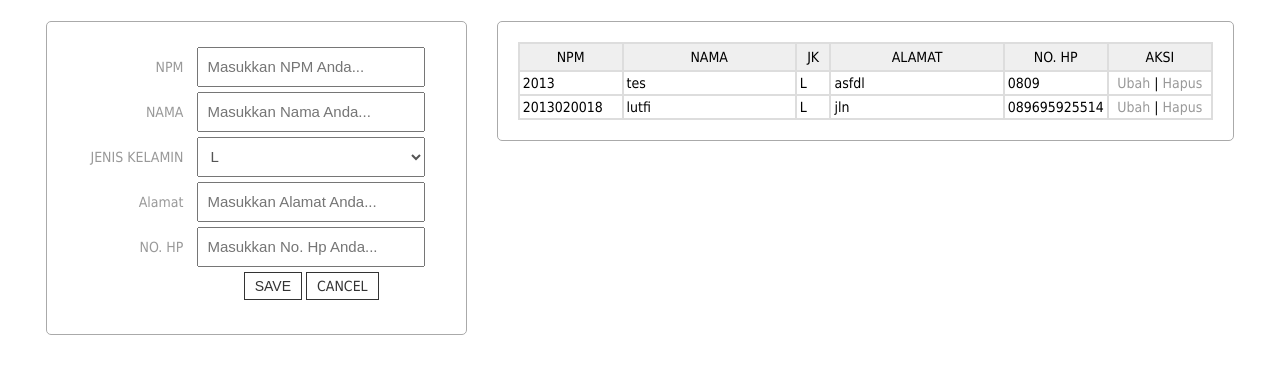
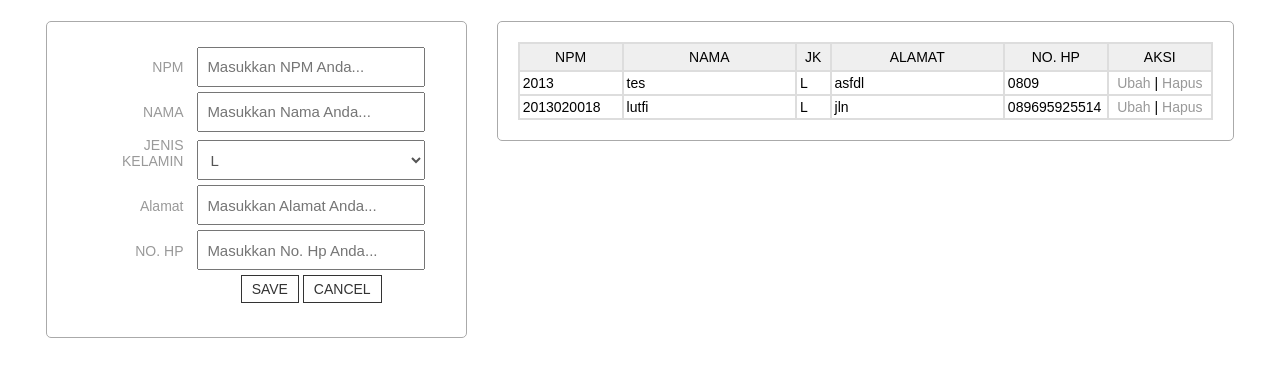
Before and after one commit to WebdevHandayani/latihan-github, a PHP site: page / in a window 1280 px wide. Shown: the top 377 px of the page. Run offline with PHP 8.4, Linux system fonts and the light colour scheme; data comes from the database, SQL or seed files in the repository.

Commit message:
Update style.css

```diff
--- a/style.css
+++ b/style.css
@@ -1,5 +1,5 @@
 .box{
-	font-family: tahoma;
+	font-family: arial;
 	font-size: 14px;
 	padding: 20px;
 	border: 1px solid #aaa;
```
